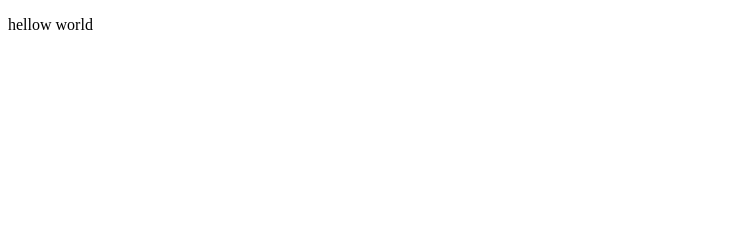
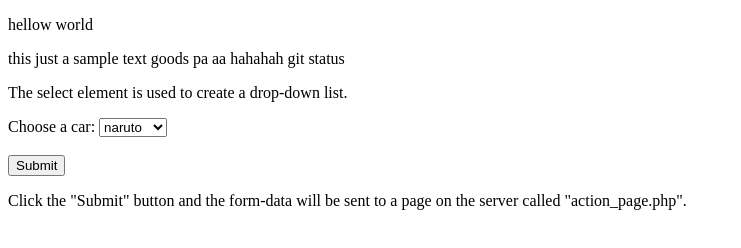
Before and after one commit to kvillarojo/git-tutorial, a plain HTML site: page index.html in a window 1280 px wide. Shown: the whole page, without its empty margins (0-741 px from the left). Drawn offline with Linux system fonts and the light colour scheme.

Commit message:
selection mode

```diff
--- a/index.html
+++ b/index.html
@@ -7,5 +7,23 @@
 </head>
 <body>
     <p>hellow world</p>
+    <p> this just a sample text goods pa aa hahahah git status</p>
 </body>
+<p>The select element is used to create a drop-down list.</p>
+
+<form action="/action_page.php">
+  <label for="cars">Choose a car:</label>
+  <select name="cars" id="cars">
+    <option value="naruto">naruto</option>
+    <option value="cookies">cookies</option>
+    <option value="toshiba">toshiba</option>
+    <option value="rh">rh</option>
+  </select>
+  <br><br>
+  <input type="submit" value="Submit">
+</form>
+
+<p>Click the "Submit" button and the form-data will be sent to a page on the
+server called "action_page.php".</p>
+
 </html>
```
